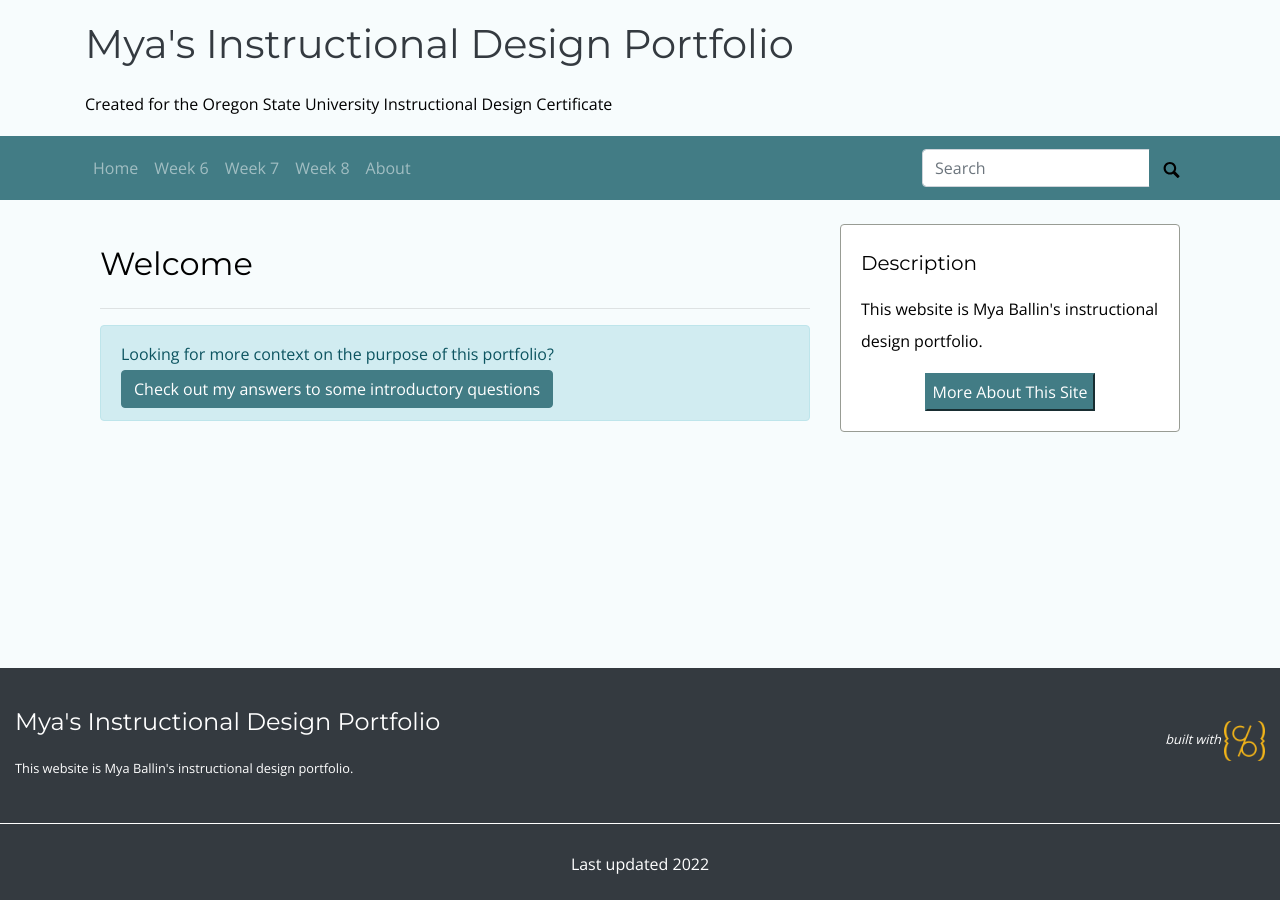
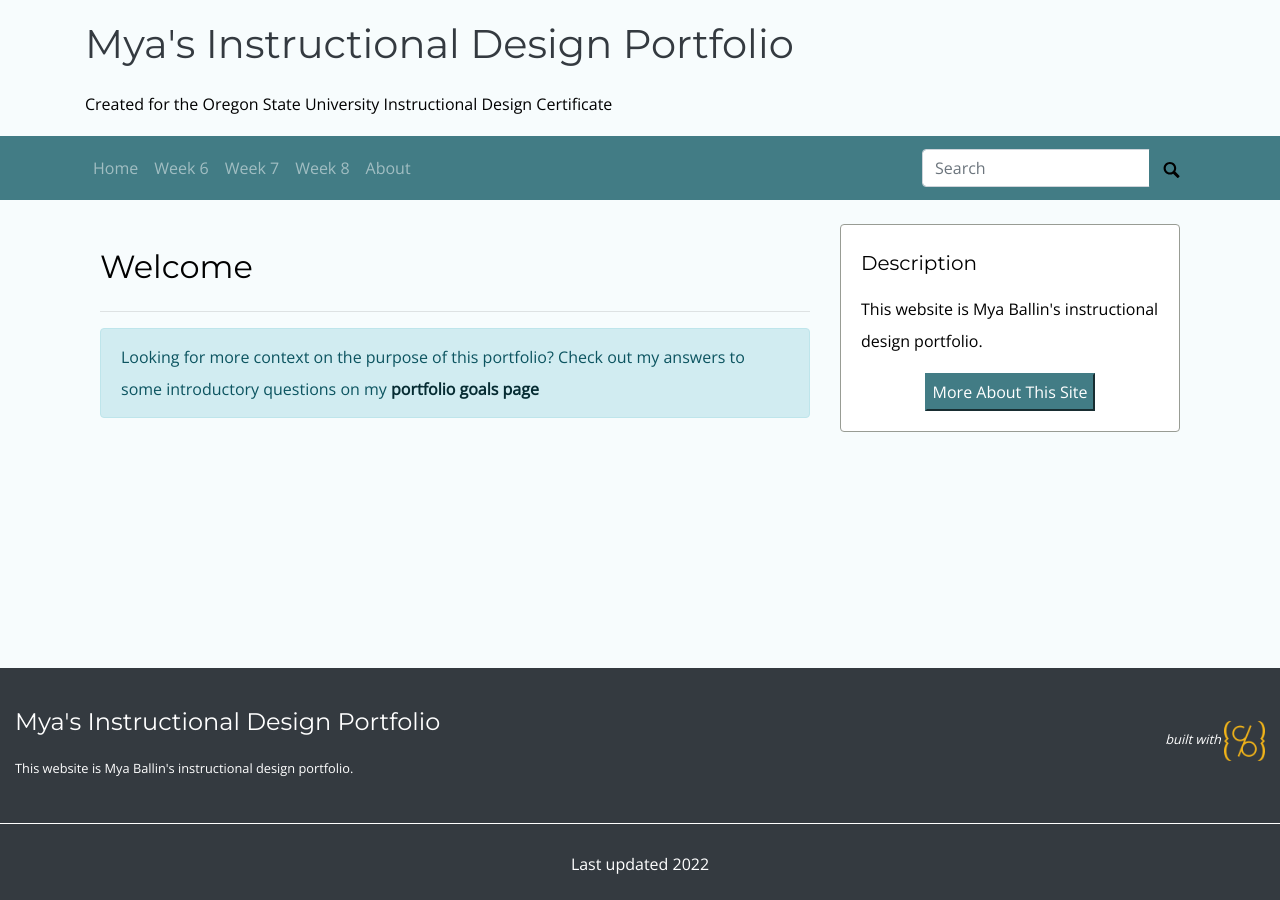
Before and after one commit to mxballin/instructional-design, a Jekyll site: the page built from index.md, in a window 1280 px wide. Built offline with Jekyll 4.4.1, drawn with Linux system fonts in a browser that asks for light colours; some web fonts are replaced.

Commit message:
Update home-infographic.html

```diff
--- a/_layouts/home-infographic.html
+++ b/_layouts/home-infographic.html
@@ -9,7 +9,7 @@ layout: page
       <h2> Welcome </h2>
       <hr>
 <div class="alert alert-info" role="alert">
-  Looking for more context on the purpose of this portfolio? <br> <button type="button" class="btn btn-secondary" href="https://instructional-design.mxballin.com/week7.html" role="button">Check out my answers to some introductory questions</button>
+  Looking for more context on the purpose of this portfolio? Check out my answers to some introductory questions on my <a href="https://instructional-design.mxballin.com/week7.html" class="alert-link">portfolio goals page</a>
 </div>
   </div>
 <div class="col-md-4 my-0">
```
